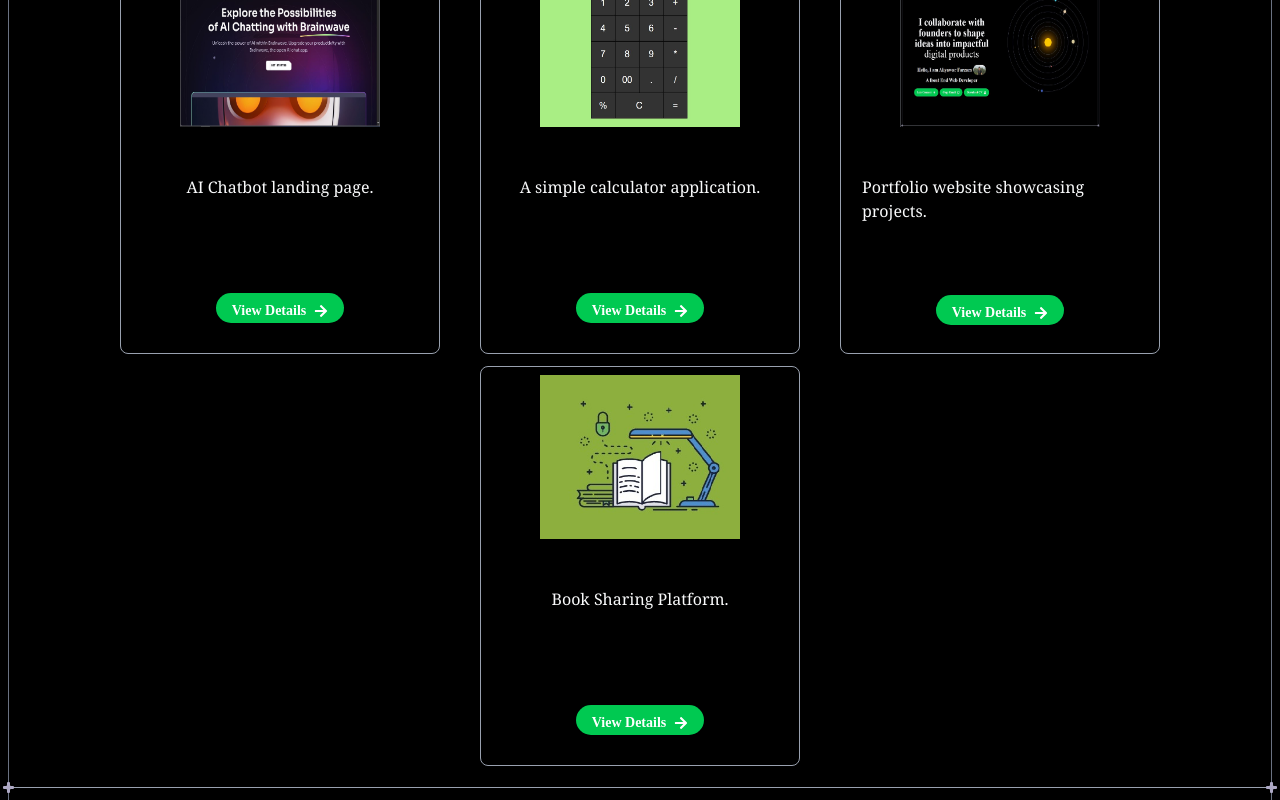
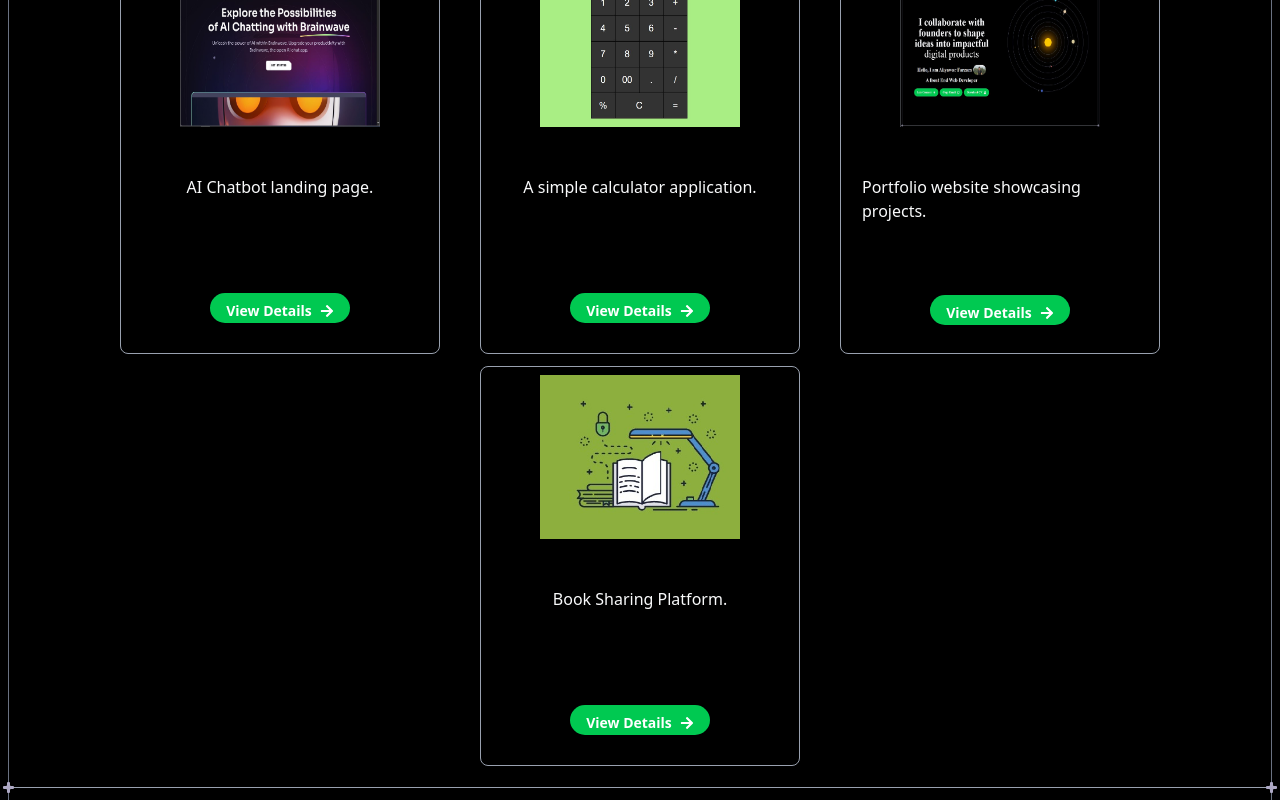
Before and after one commit to farzam313/PortFolio, a React (Vite) app: page / in a window 1280 px wide. Shown: the part 1980-2780 px from the top of the page. Built offline with nearby package versions, Linux system fonts and the light colour scheme; a web font is replaced by a local one.

Commit message:
😍😃😊✔

```diff
--- a/src/components/Card.jsx
+++ b/src/components/Card.jsx
@@ -25,11 +25,11 @@ const Card = ({
           width={200}
           height={150}
           src={photo}
-          className={`${imageStyle}`}
+          className={`${imageStyle} `}
           alt="Card Image"
         />
-        <div className="flex flex-col items-center py-3 justify-between w-[50%] h-[90%] lg:h-[200px] lg:w-[300px] mx-auto  ">
-          <p className="lg:mt-4  lg:font-serif font-light p-3 ">
+        <div className="flex flex-col items-center py-3 justify-between w-[50%] h-[90%] lg:h-[200px] lg:w-[300px] mx-auto font-sans ">
+          <p className="lg:mt-4  lg:font-sans font-sans font-light p-3 ">
             {description}
           </p>
           <div className="flex justify-center lg:w-full w-[100%]  lg:mt-15 ">
--- a/src/components/PopUp.jsx
+++ b/src/components/PopUp.jsx
@@ -36,7 +36,7 @@ const PopUp = ({ isOpen, togglePopup, description, photo, link }) => {
 
   return (
     <div
-      className={`fixed z-50 left-0 top-0 w-full h-full flex items-center justify-center backdrop-blur-[1px] bg-white/10 p-12 transition-all duration-300 ease-in-out ${
+      className={`fixed z-50 left-0 top-0 w-full h-full flex items-center justify-center backdrop-blur-[1px] bg-white/10 p-12 transition-all duration-300 ease-in-out  font-sans ${
         isAnimating ? "opacity-100" : "opacity-95"
       }`}
       onClick={handleBackdropClick}
--- a/src/layout/Header.jsx
+++ b/src/layout/Header.jsx
@@ -1,4 +1,3 @@
-import React from "react";
 import { useState } from "react";
 import { FiMenu, FiX } from "react-icons/fi";
 import DeveloperLogo from "./DeveloperLogo";
--- a/src/layout/Sections/About.jsx
+++ b/src/layout/Sections/About.jsx
@@ -9,8 +9,7 @@ const About = () => {
           About me.
         </p>
         <h2 className="flex items-center justify-center   p-4 rounded-lg text-2xl font-bold gap-2 ">
-          I am <span className="text-green-400"> Aliyawar Farzam </span> a full
-          stack web developer.
+          I am Aliyawar Farzam a full stack web developer.
         </h2>
         <p className="flex items-center justify-center   p-4 rounded-lg lg:text-1xl font-bold">
           I have a passion for creating dynamic and responsive web applications.
@@ -29,7 +28,7 @@ const About = () => {
           src="../../Farzoo.jpg"
           height={500}
           width={700}
-          className="flex justify-ceter items-center border-1 border-gray-400 rounded-lg  object-cover "
+          className="flex justify-center items-center border-1 border-gray-400 rounded-lg  object-cover "
           alt="About Us"
         />
       </div>
```
Also changed, not shown: 1 other file (tests, documents, lock files or other folders).
